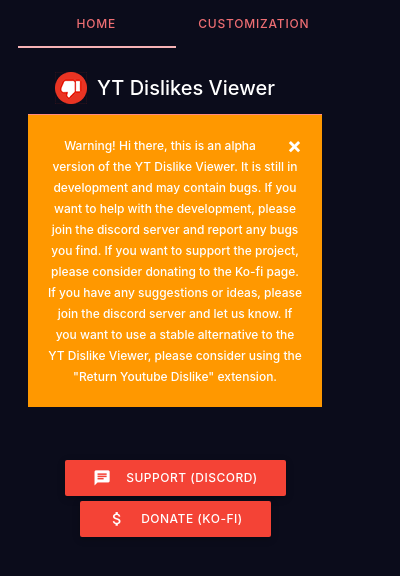
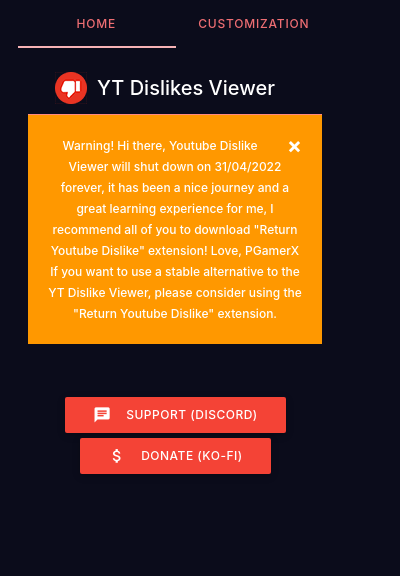
Before and after one commit to pgamerx/yt-dislikes-viewer, a browser extension: page popup/index.html in a window 400 px wide. Drawn offline with Linux system fonts and the light colour scheme; files whose address does not match are found by name.

Commit message:
Update index.html

```diff
--- a/popup/index.html
+++ b/popup/index.html
@@ -59,10 +59,8 @@
       <div class="alert warning">
         <span class="closebtn">&times;</span>
         <strong>Warning!</strong>
-        Hi there, this is an alpha version of the YT Dislike Viewer. It is still in development and may contain bugs.
-        If you want to help with the development, please join the discord server and report any bugs you find.
-        If you want to support the project, please consider donating to the Ko-fi page.
-        If you have any suggestions or ideas, please join the discord server and let us know.
+        Hi there, Youtube Dislike Viewer will shut down on 31/04/2022 forever, it has been a nice journey and a great learning experience for me, I recommend all of you to download "Return Youtube Dislike" extension!
+        Love, PGamerX
 
         If you want to use a stable alternative to the YT Dislike Viewer, please consider using the "Return Youtube Dislike" extension.
       </div>
```
